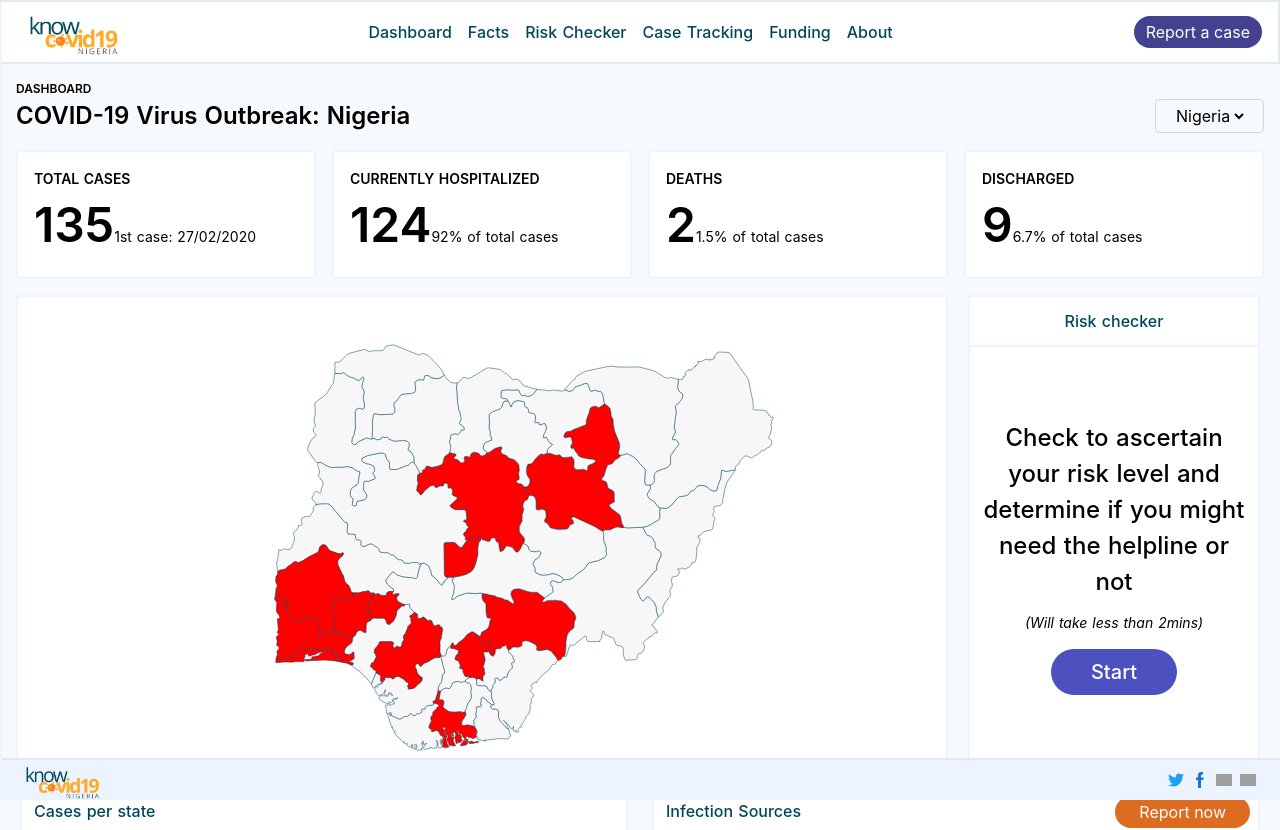
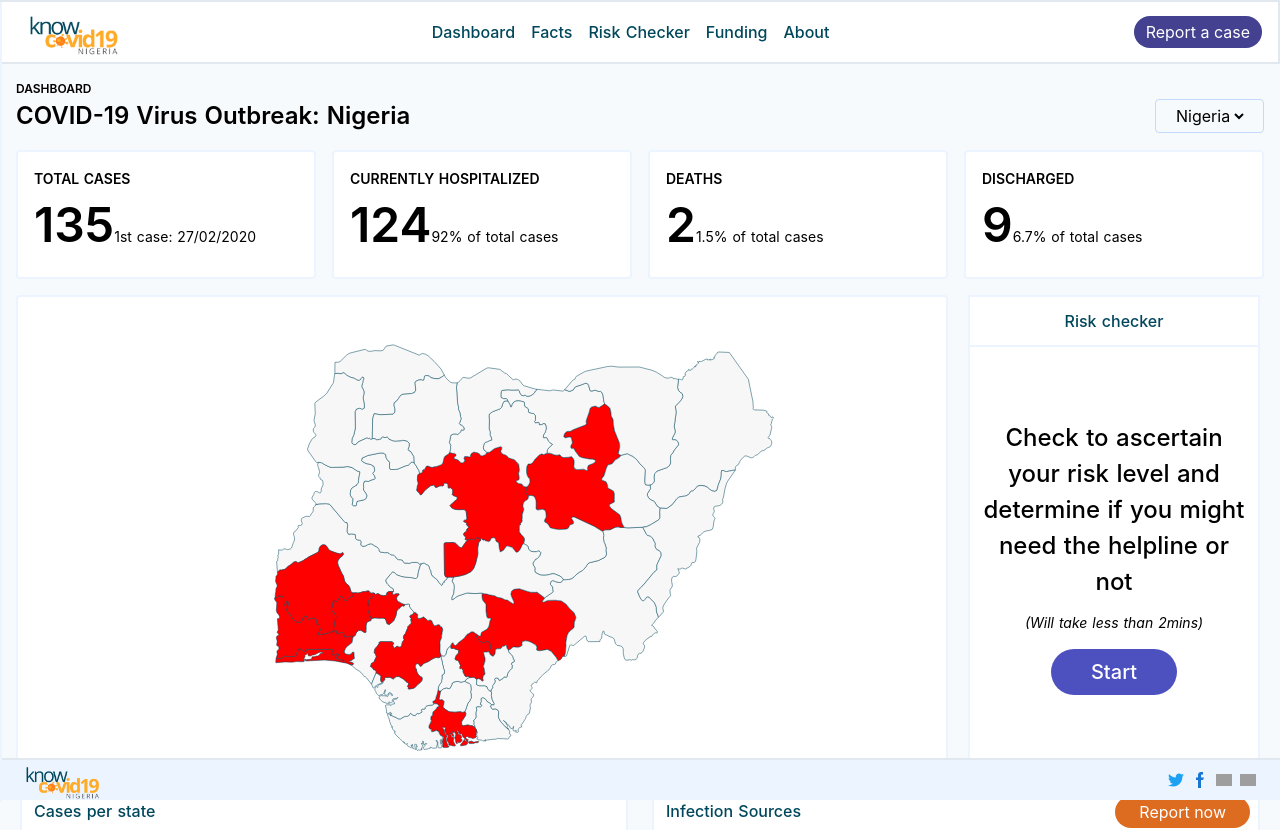
Before and after one commit to jalasem/knowcovid19-v1, a Nuxt app: page / in a window 1280 px wide. Shown: the top 830 px of the page. Built offline with nearby package versions, Linux system fonts and the light colour scheme; grey boxes are pictures that could not be loaded; what vue-apexcharts, vue-loading-overlay would draw is missing.

Commit message:
feat: case-tracking removed

```diff
--- a/components/layout/navbar.vue
+++ b/components/layout/navbar.vue
@@ -18,7 +18,7 @@
       <nuxt-link to="/">Dashboard</nuxt-link>
       <nuxt-link to="/facts">Facts</nuxt-link>
       <nuxt-link to="/risk-check">Risk Checker</nuxt-link>
-      <a href="#">Case Tracking</a>
+      <!-- <a href="#">Case Tracking</a> -->
       <!-- <a href="#">Africa</a>
         <a href="#">Worldwide</a> -->
       <nuxt-link target="_blank" to="/funding">Funding</nuxt-link>
@@ -49,7 +49,7 @@
       </div>
       <nuxt-link to="/">Dashbooard</nuxt-link>
       <nuxt-link to="/facts">Facts</nuxt-link>
-      <a href="#">Case Tracking</a>
+      <!-- <a href="#">Case Tracking</a> -->
       <!-- <a href="#">Africa</a>
         <a href="#">Worldwide</a> -->
       <nuxt-link target="_blank" to="/funding">Funding</nuxt-link>
```
